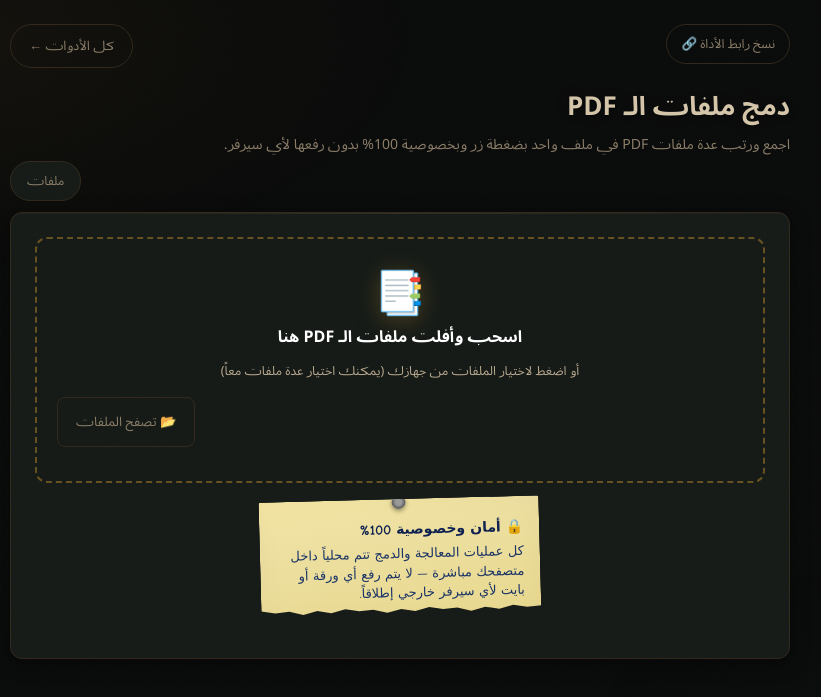
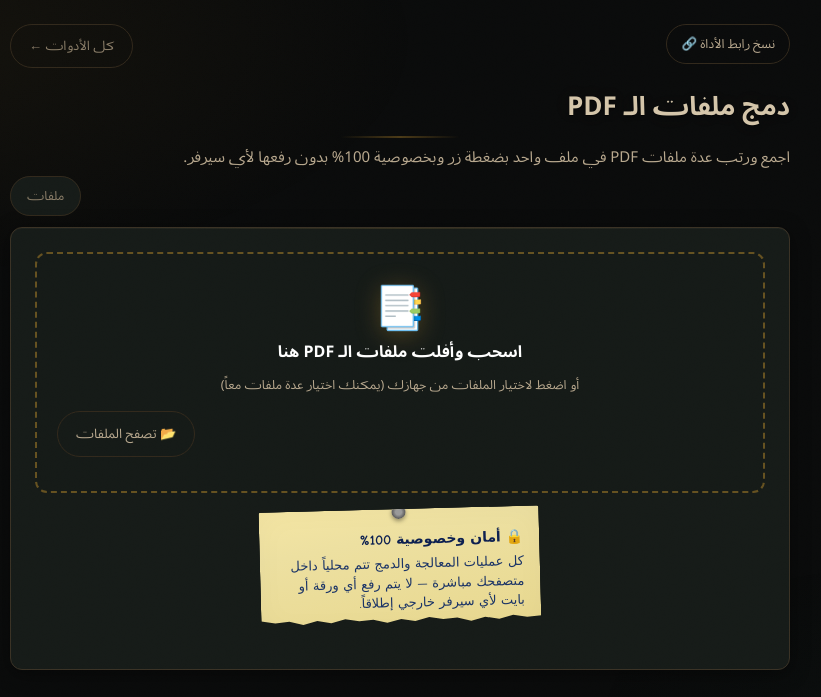
Before and after one commit to iptv-live-creator/Shaher--TECH, a website: page public/index.html in a window 1280 px wide. Both pictures are taken after a click on the element "PDF". Shown: the top 697 px of the page, 240-1061 px from the left. Drawn offline with Linux system fonts and the light colour scheme.

Commit message:
Refactor CSS styles for tool components
Updated styles for tool headers, body, buttons, and labels.

```diff
--- a/public/style.css
+++ b/public/style.css
@@ -619,6 +619,8 @@ body::after {
 
 .tool-head h2 {
   margin: 0 0 6px;
+  padding-bottom: 10px;
+  background: linear-gradient(90deg, transparent, rgba(200, 149, 46, .35), transparent) bottom / 120px 2px no-repeat;
   font-size: 26px;
   font-family: var(--font-headline);
   font-weight: 800;
@@ -632,15 +634,16 @@ body::after {
 
 .tool-head p {
   margin: 0 0 12px;
-  color: var(--beige-muted);
-  font-size: 14px;
+  color: var(--beige-soft);
+  font-size: 15px;
+  line-height: 1.8;
 }
 
 .tool-body {
   margin-top: 20px;
   padding: 24px;
   background: var(--card);
-  border: 1px solid var(--border);
+  border: 1px solid var(--border-warm);
   border-radius: var(--radius);
   display: flex;
   flex-direction: column;
@@ -745,9 +748,9 @@ textarea.form-control {
   align-self: flex-start;
   background: none;
   border: 1px solid var(--border);
-  color: var(--beige-muted);
-  border-radius: var(--radius-sm);
-  padding: 10px 18px;
+  color: var(--beige-soft);
+  border-radius: 999px;
+  padding: 8px 18px;
   font-size: 13.5px;
   font-family: var(--font);
   cursor: pointer;
@@ -785,8 +788,9 @@ textarea.form-control {
 }
 
 .label-hint {
-  font-size: 12px;
-  color: var(--beige-muted);
+  font-size: 13px;
+  font-weight: 600;
+  color: var(--beige-soft);
   margin: -4px 0 0;
 }
 
@@ -1234,4 +1238,4 @@ img.result-img {
 .tool-card-title,
 .tool-card-desc {
   unicode-bidi: plaintext;
-   }
+}
```
